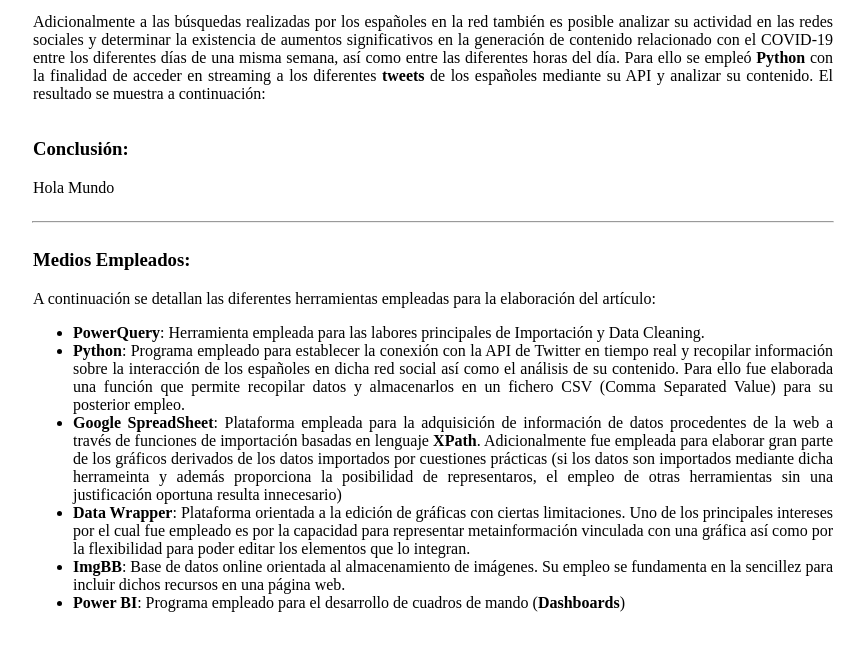
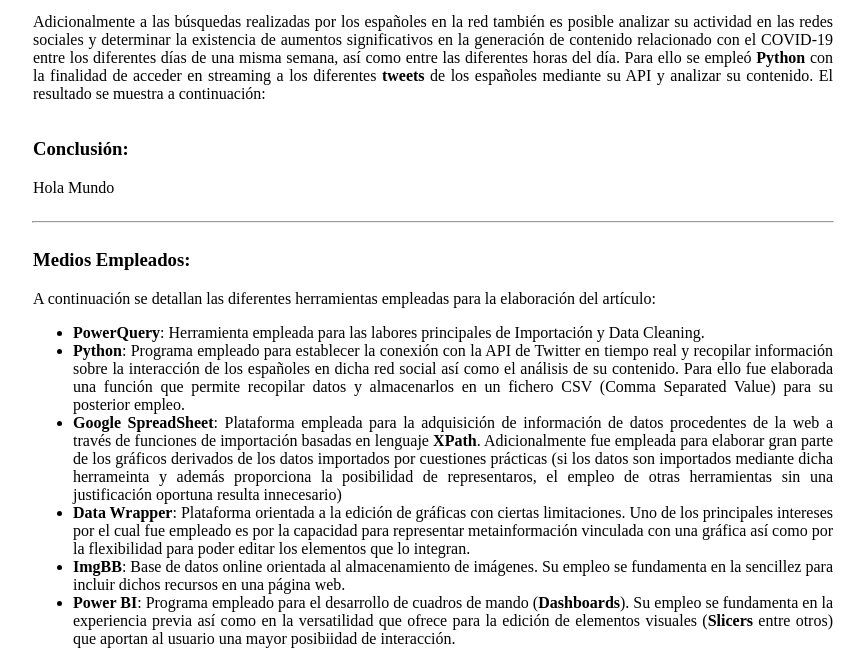
Before and after one commit to RafaArmero1993/js-rwg5qc, a website: page index.html in a window 1280 px wide. Shown: the part 4387-5059 px from the top of the page, without its empty margins (207-1072 px from the left). Before the commit the page ends 5023 px from the top, so only its background shows below. Drawn offline with Linux system fonts and the light colour scheme.

Commit message:
1 file modified

```diff
--- a/index.html
+++ b/index.html
@@ -89,7 +89,7 @@
       <li><b>Google SpreadSheet</b>: Plataforma empleada para la adquisición de información de datos procedentes de la web a través de funciones de importación basadas en lenguaje <b>XPath</b>. Adicionalmente fue empleada para elaborar gran parte de los gráficos derivados de los datos importados por cuestiones prácticas (si los datos son importados mediante dicha herrameinta y además proporciona la posibilidad de representaros, el empleo de otras herramientas sin una justificación oportuna resulta innecesario)</li>
       <li><b>Data Wrapper</b>: Plataforma orientada a la edición de gráficas con ciertas limitaciones. Uno de los principales intereses por el cual fue empleado es por la capacidad para representar metainformación vinculada con una gráfica así como por la flexibilidad para poder editar los elementos que lo integran.</li>
       <li><b>ImgBB</b>: Base de datos online orientada al almacenamiento de imágenes. Su empleo se fundamenta en la sencillez para incluir dichos recursos en una página web.</li>
-      <li><b>Power BI</b>: Programa empleado para el desarrollo de cuadros de mando (<b>Dashboards</b>)</li>
+      <li><b>Power BI</b>: Programa empleado para el desarrollo de cuadros de mando (<b>Dashboards</b>). Su empleo se fundamenta en la experiencia previa así como en la versatilidad que ofrece para la edición de elementos visuales (<b>Slicers</b> entre otros) que aportan al usuario una mayor posibiidad de interacción.</li>
       </ul></div>
   </div>
 </body>
```
